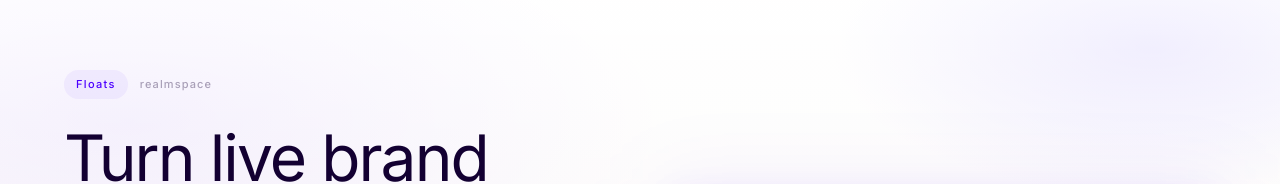
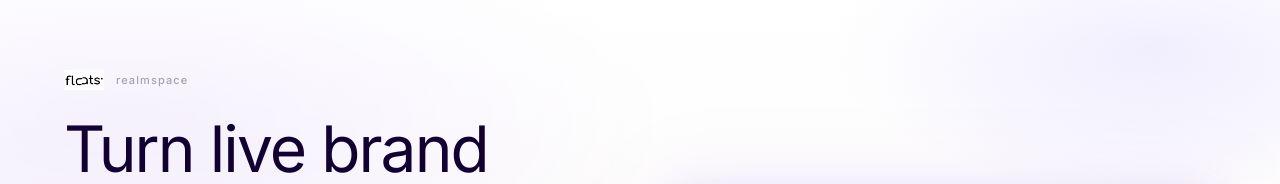
Before and after one commit to Prodigeezyxx/floatsxr, a Next.js app: page / in a window 1280 px wide. Shown: the part 195-379 px from the top of the page. Built offline with nearby package versions, Linux system fonts and the light colour scheme.

Commit message:
Replace Floats wordmark with logo image in hero badge and footer

```diff
--- a/src/components/blocks/HomeHero.tsx
+++ b/src/components/blocks/HomeHero.tsx
@@ -12,9 +12,7 @@ export function HomeHero() {
         <div className="grid lg:grid-cols-2 gap-12 lg:gap-16 items-center">
           <FadeIn>
             <div className="flex items-center gap-3 mb-6">
-              <span className="text-[11px] font-medium tracking-[0.12em] text-cobalt bg-cobalt/5 px-3 py-1.5 rounded-full">
-                Floats
-              </span>
+              <img src="/images/floats logo.png" alt="Floats" className="h-5 w-auto" />
               <span className="text-[11px] font-medium tracking-[0.1em] text-inkwell/35">
                 realmspace
               </span>
--- a/src/components/site/SiteFooter.tsx
+++ b/src/components/site/SiteFooter.tsx
@@ -69,8 +69,8 @@ export function SiteFooter() {
       <div className="grid-container py-16 md:py-20">
         <div className="flex flex-col md:flex-row md:items-start md:justify-between gap-10 mb-16 pb-12 border-b border-white/10">
           <div className="max-w-[320px]">
-            <Link href="/" className="text-white font-semibold text-xl tracking-tight">
-              Floats
+            <Link href="/" className="inline-block hover:opacity-80 transition-opacity">
+              <img src="/images/floats logo.png" alt="Floats" className="h-7 md:h-8 w-auto brightness-0 invert" />
             </Link>
             <p className="text-sm text-white/50 mt-4 leading-relaxed">
               Spatial intelligence for physical experiences. Measure what matters,
```
